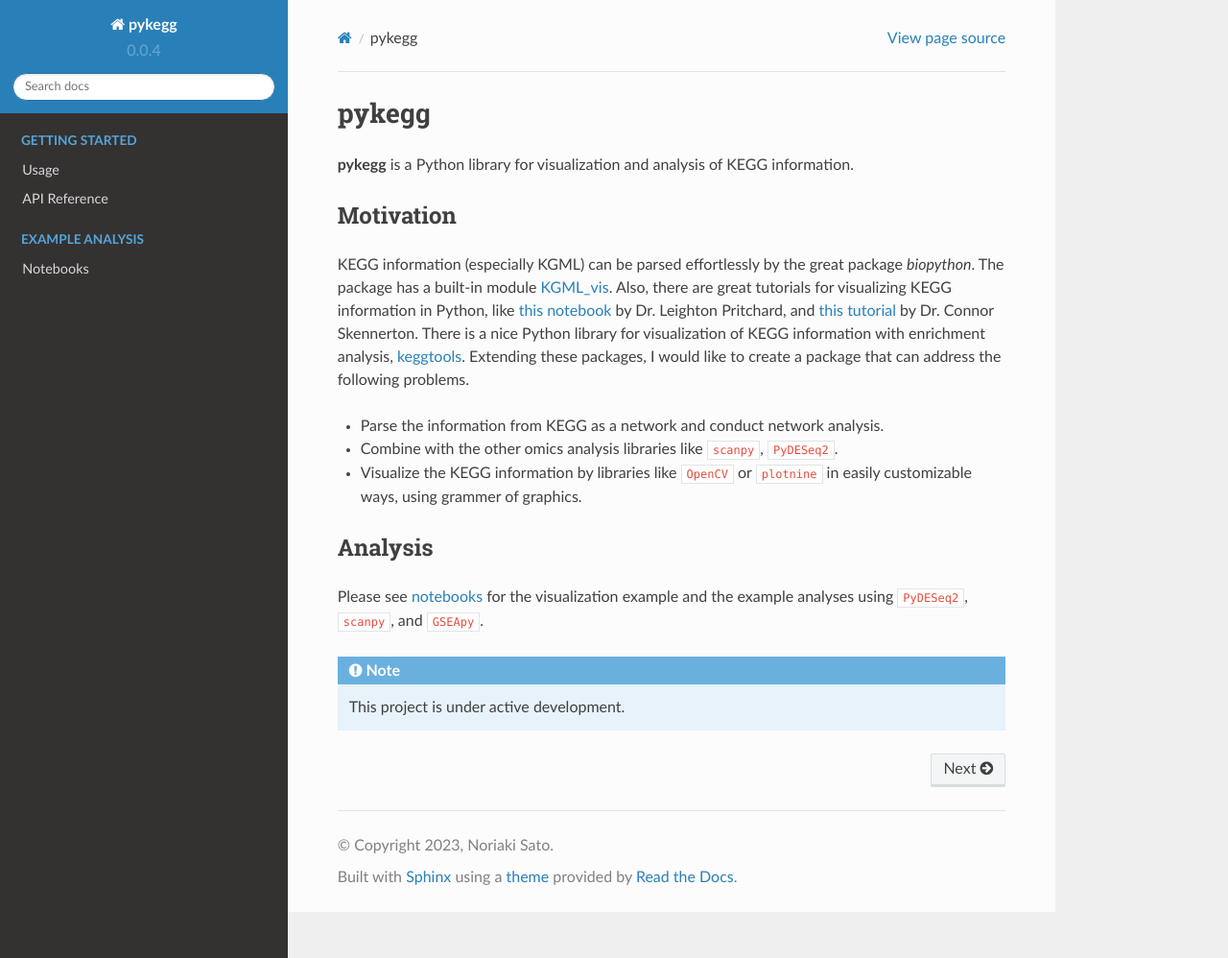
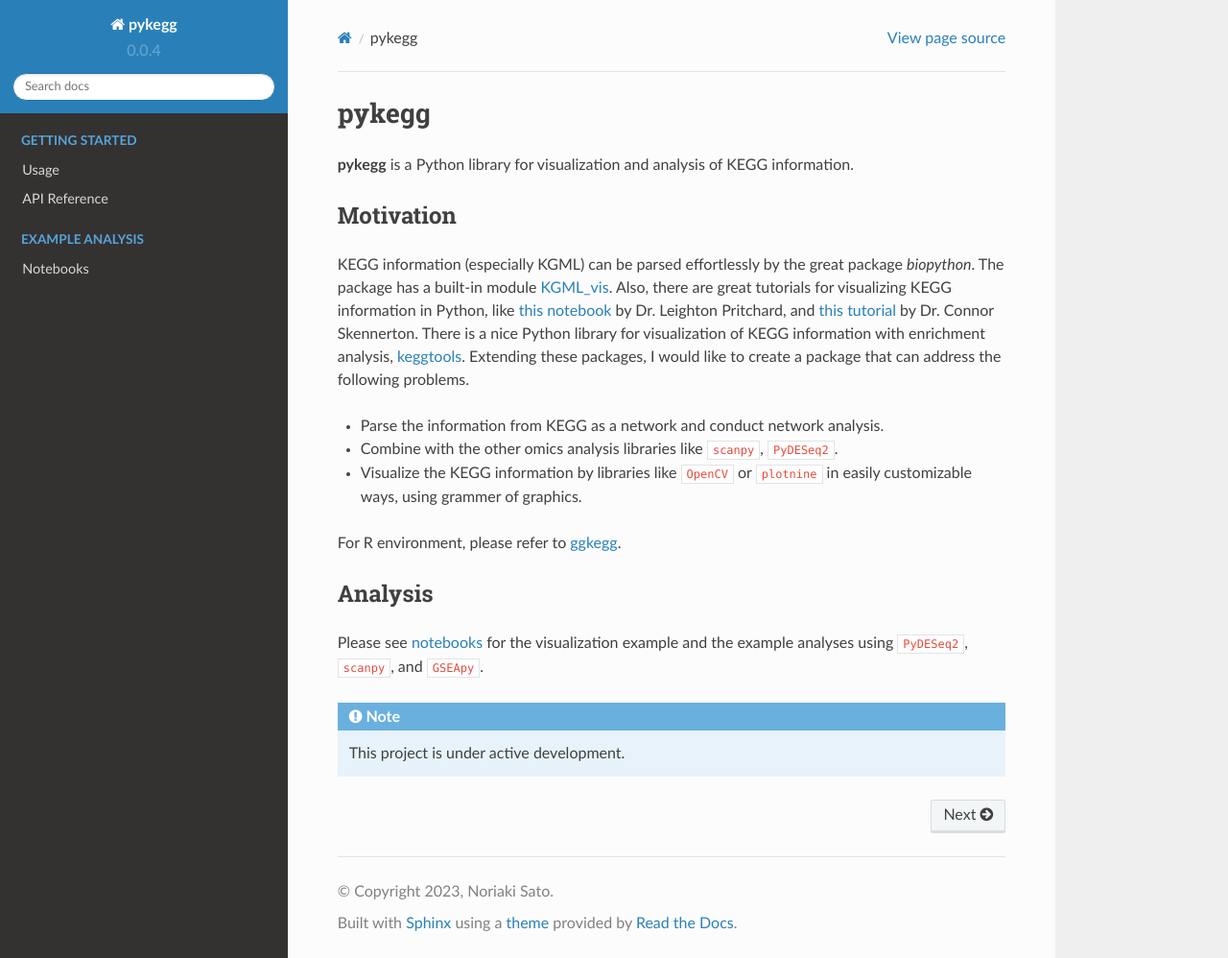
Before and after one commit to noriakis/pykegg, a Sphinx documentation site: the page built from docs/index.rst, in a window 1280 px wide and 998 px high. Shown: the whole window at 96% size. Built offline with Sphinx 7.4.7 and the Read the Docs theme 2.0.0, drawn with Linux system fonts in a browser that asks for light colours; pages that are not in the unit, such as notebooks, are missing from menus.

Commit message:
Update index.rst

```diff
--- a/docs/index.rst
+++ b/docs/index.rst
@@ -13,6 +13,7 @@ KEGG information (especially KGML) can be parsed effortlessly by the great packa
 * Combine with the other omics analysis libraries like ``scanpy``, ``PyDESeq2``.
 * Visualize the KEGG information by libraries like ``OpenCV`` or ``plotnine`` in easily customizable ways, using grammer of graphics.
 
+For R environment, please refer to `ggkegg <https://noriakis.github.io/software/ggkegg>`_.
 
 Analysis
 --------
```
